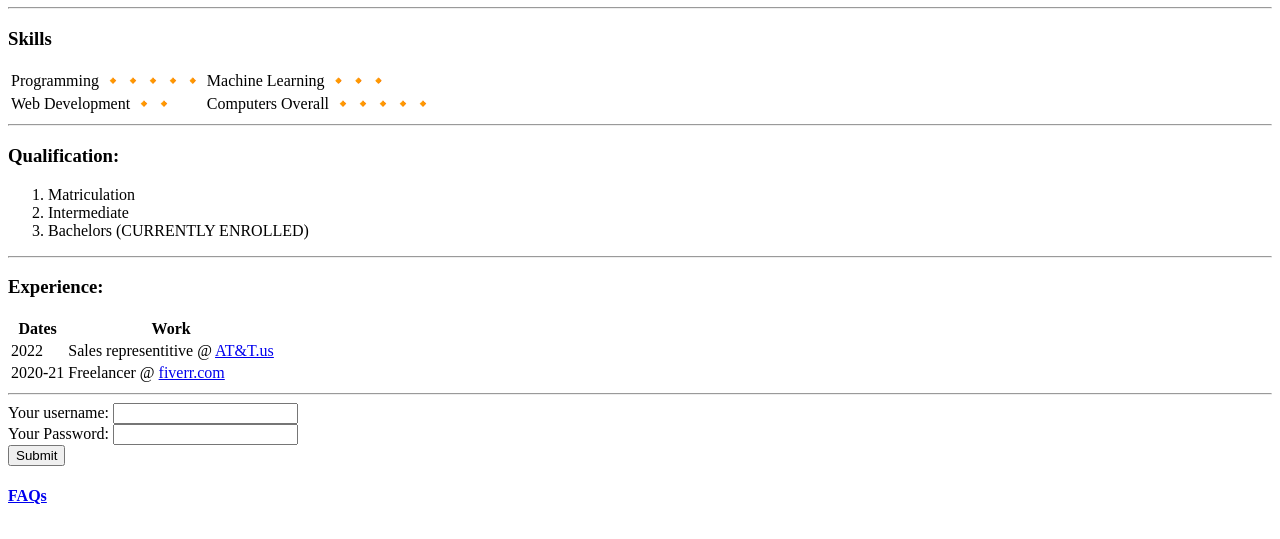
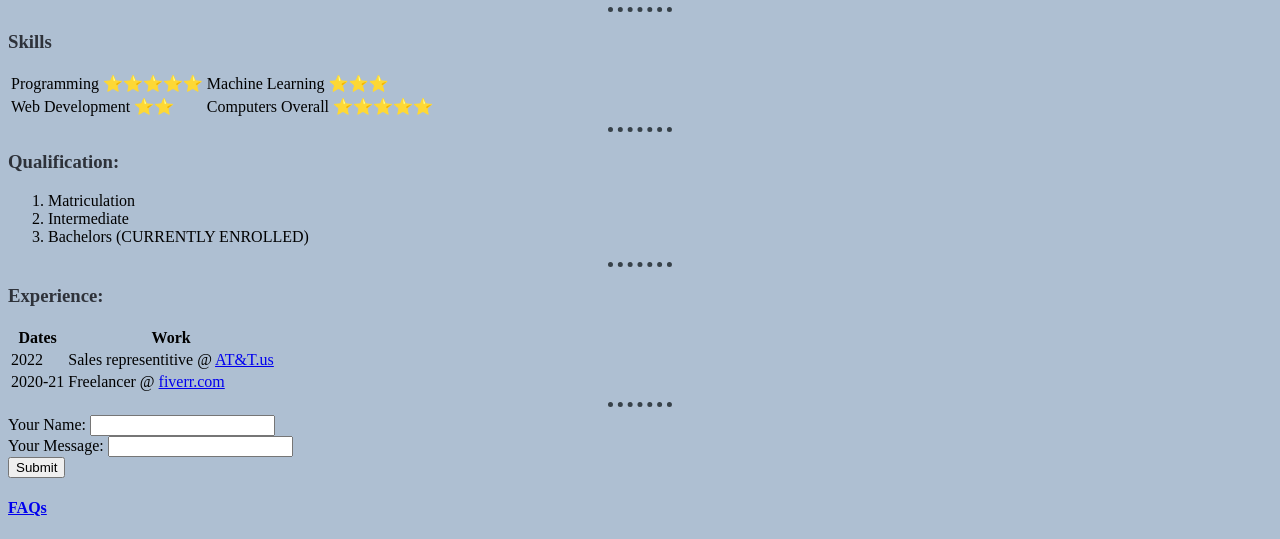
Before and after one commit to abubakrshykh/CV, a plain HTML site: page index.html in a window 1280 px wide. Shown: the part 307-846 px from the top of the page. Drawn offline with Linux system fonts and the light colour scheme; files that its build step writes are made by us from their sources.

Commit message:
Update index.html

```diff
--- a/index.html
+++ b/index.html
@@ -2,8 +2,11 @@
 <html lang="en">
 <head>
     <meta charset="UTF-8">
-    <title>CV </title>
+    <title>CV</title>
+    <link rel="stylesheet" href="/css/index-style.css">
+    <link rel="icon" href="css/favicon.ico">
 </head>
+
 <body>
 
     <table  cellspacing="20">
@@ -16,23 +19,20 @@
 
     </table>
 
-     <h1> Abubakar Sheikh </h1>
+    <h1 id="name"> Abubakar Sheikh </h1>
 
     <hr>
-
-
-
 
     <h3>Skills </h3>
 
     <table>
         <tr>
-            <td>Programming 🔸🔸🔸🔸🔸</td>
-            <td>Machine Learning 🔸🔸🔸</td>
+            <td>Programming ⭐⭐⭐⭐⭐</td>
+            <td>Machine Learning ⭐⭐⭐</td>
         </tr>
         <tr>
-            <td>Web Development 🔸🔸</td>
-            <td>Computers Overall 🔸🔸🔸🔸🔸</td>
+            <td>Web Development ⭐⭐</td>
+            <td>Computers Overall ⭐⭐⭐⭐⭐</td>
         </tr>
     </table>
     <hr >
@@ -68,11 +68,11 @@
     <hr>
 
     <form action="mailto:bakrshykh@gmail.com" method="post" enctype="text/plain" >
-    <label>Your username:</label>
+        <label>Your Name:</label>
         <input type="text" name="YourName" >
         <br>
-    <label for="">Your Password:</label>
-    <input type="password" name="YourPassword" >
+        <label for="">Your Message:</label>
+        <input type="text" name="YourPassword" >
         <br>
         <input type="submit" value="Submit">
 
@@ -82,4 +82,5 @@
 
 
 </body>
+
 </html>
```
Lines whose indentation alone changed are shown as unchanged.
